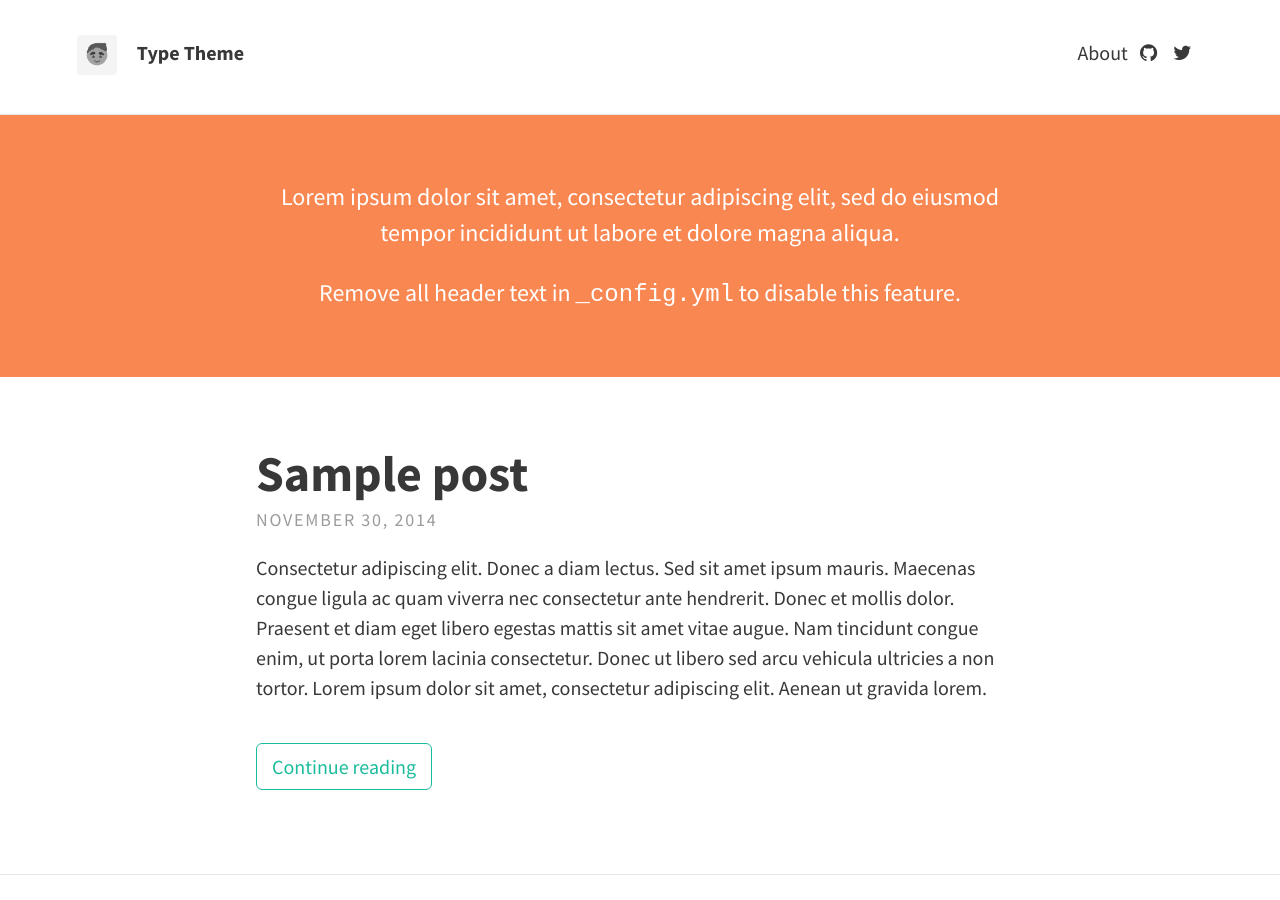
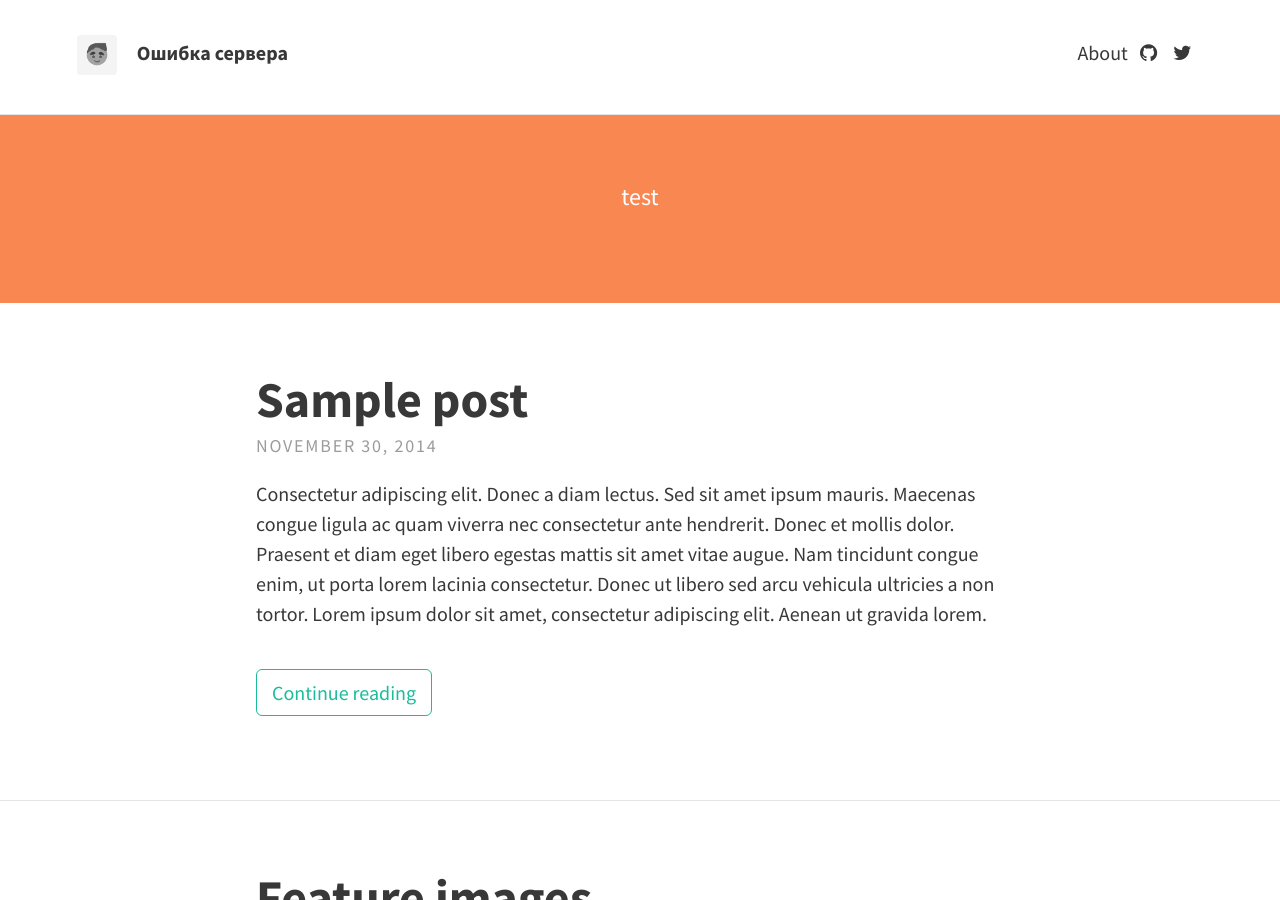
Before and after one commit to kxkb/kxkb.github.io, a Jekyll site: the page built from index.html, in a window 1280 px wide and 900 px high. Built offline with Jekyll 4.4.1, drawn with Linux system fonts in a browser that asks for light colours; nearby versions of some CDN libraries; the list of posts is cut into pages by our own code.

Commit message:
Commit description

```diff
--- a/_config.yml
+++ b/_config.yml
@@ -5,16 +5,16 @@ url: "http://example.com" # the base hostname & protocol for your site
 # THEME-SPECIFIC CONFIGURATION
 theme_settings:
   # Meta
-  title: Type Theme
+  title: Ошибка сервера
   avatar: avatar.png
   gravatar: # Email MD5 hash
   description: "A website with blog posts and pages" # used by search engines
 
   # Header and footer text
   header_text: >
-     <p>Lorem ipsum dolor sit amet, consectetur adipiscing elit, sed do eiusmod tempor incididunt ut labore et dolore magna aliqua.</p>
+     <p>test</p>
 
-     <p>Remove all header text in <code>_config.yml</code> to disable this feature.</p>
+     <p></p>
   header_text_feature_image:
   footer_text: >
    Powered by <a href="http://jekyllrb.com">Jekyll</a> with <a href="https://rohanchandra.github.io/project/type/">Type Theme</a>
@@ -27,7 +27,7 @@ theme_settings:
   dribbble:
   facebook:
   flickr:
-  github: "rohanchandra/type-theme"
+  github: "kxkb"
   google_plus:
   instagram:
   linkedin:  # Full URL
@@ -37,7 +37,7 @@ theme_settings:
   stack_exchange:  # Full URL
   steam:
   tumblr:
-  twitter: "twitter"
+  twitter: "kxkb"
   wordpress:
   youtube:
 
```
